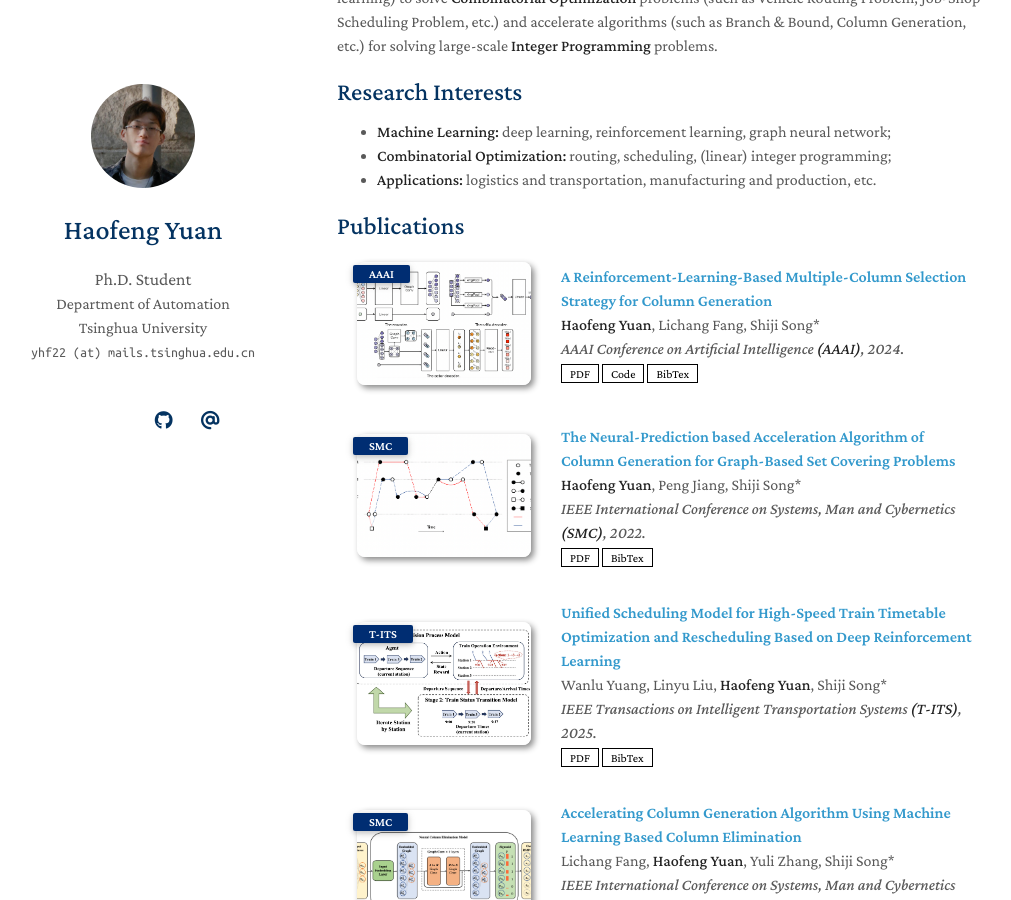
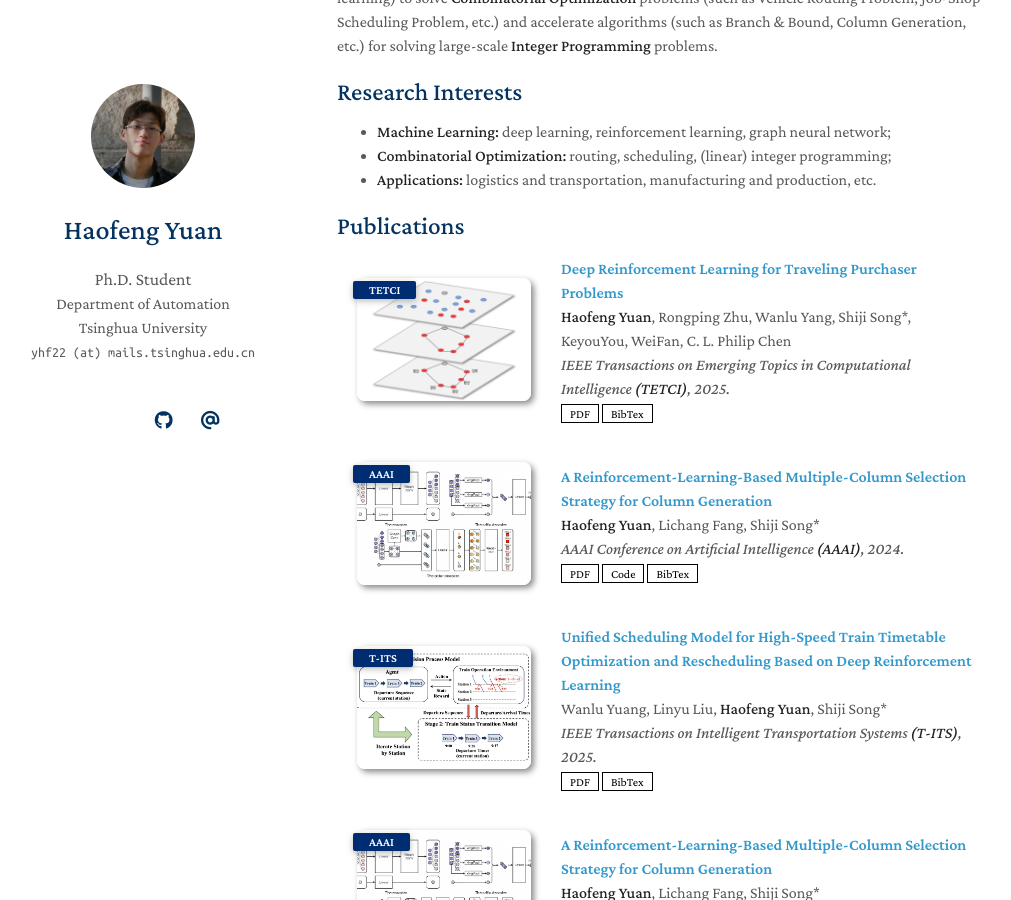
Before and after one commit to Xyz-yuanhf/Xyz-yuanhf.github.io, a Jekyll site: the page built from index.md, in a window 1280 px wide and 900 px high, scrolled down 263 px. Shown: the whole window, without its empty margins (133-1144 px from the left). Built offline with Jekyll 4.4.1, drawn with Linux system fonts in a browser that asks for light colours; a style sheet for code colours, icons or effects is not loaded; our own code applies the rules of GitHub Pages for plain Markdown files.

Commit message:
Update publications.yml

```diff
--- a/_data/publications.yml
+++ b/_data/publications.yml
@@ -1,4 +1,29 @@
 main:
+
+  - title: Deep Reinforcement Learning for Traveling Purchaser Problems
+    authors: <strong>Haofeng Yuan</strong>, Rongping Zhu, Wanlu Yang, Shiji Song*, KeyouYou, WeiFan, C. L. Philip Chen
+    conference_short: TETCI
+    conference: IEEE Transactions on Emerging Topics in Computational Intelligence <strong>(TETCI)</strong>, 2025.
+    pdf: https://ieeexplore.ieee.org/document/11059335
+    bibtex: https://xyz-yuanhf.github.io/  # 待更新
+    image: ./assets/img/tetci_2025.png
+
+  - title: A Reinforcement-Learning-Based Multiple-Column Selection Strategy for Column Generation
+    authors: <strong>Haofeng Yuan</strong>, Lichang Fang, Shiji Song*
+    conference_short: AAAI
+    conference: AAAI Conference on Artificial Intelligence <strong>(AAAI)</strong>, 2024.
+    pdf: https://arxiv.org/pdf/2312.14213.pdf
+    code: https://github.com/Xyz-yuanhf/rl4cg
+    bibtex: https://dblp.org/rec/conf/aaai/YuanFS24.bib?param=1
+    image: ./assets/img/aaai_2024.png
+
+  - title: Unified Scheduling Model for High-Speed Train Timetable Optimization and Rescheduling Based on Deep Reinforcement Learning
+    authors: Wanlu Yuang, Linyu Liu, <strong>Haofeng Yuan</strong>, Shiji Song*
+    conference_short: T-ITS
+    conference: IEEE Transactions on Intelligent Transportation Systems <strong>(T-ITS)</strong>, 2025.
+    pdf: https://ieeexplore.ieee.org/abstract/document/10923657
+    bibtex: https://xyz-yuanhf.github.io/  # 待更新
+    image: ./assets/img/tits_2025.png
 
   - title: A Reinforcement-Learning-Based Multiple-Column Selection Strategy for Column Generation
     authors: <strong>Haofeng Yuan</strong>, Lichang Fang, Shiji Song*
@@ -17,14 +42,6 @@ main:
     bibtex: https://dblp.org/rec/conf/smc/YuanJS22.bib?param=1
     image: ./assets/img/smc_2022.png
 
-  - title: Unified Scheduling Model for High-Speed Train Timetable Optimization and Rescheduling Based on Deep Reinforcement Learning
-    authors: Wanlu Yuang, Linyu Liu, <strong>Haofeng Yuan</strong>, Shiji Song*
-    conference_short: T-ITS
-    conference: IEEE Transactions on Intelligent Transportation Systems <strong>(T-ITS)</strong>, 2025.
-    pdf: https://ieeexplore.ieee.org/abstract/document/10923657
-    bibtex: https://xyz-yuanhf.github.io/  # 待更新
-    image: ./assets/img/tits_2025.png
-
   - title: Accelerating Column Generation Algorithm Using Machine Learning Based Column Elimination
     authors: Lichang Fang, <strong>Haofeng Yuan</strong>, Yuli Zhang, Shiji Song*
     conference_short: SMC
```
